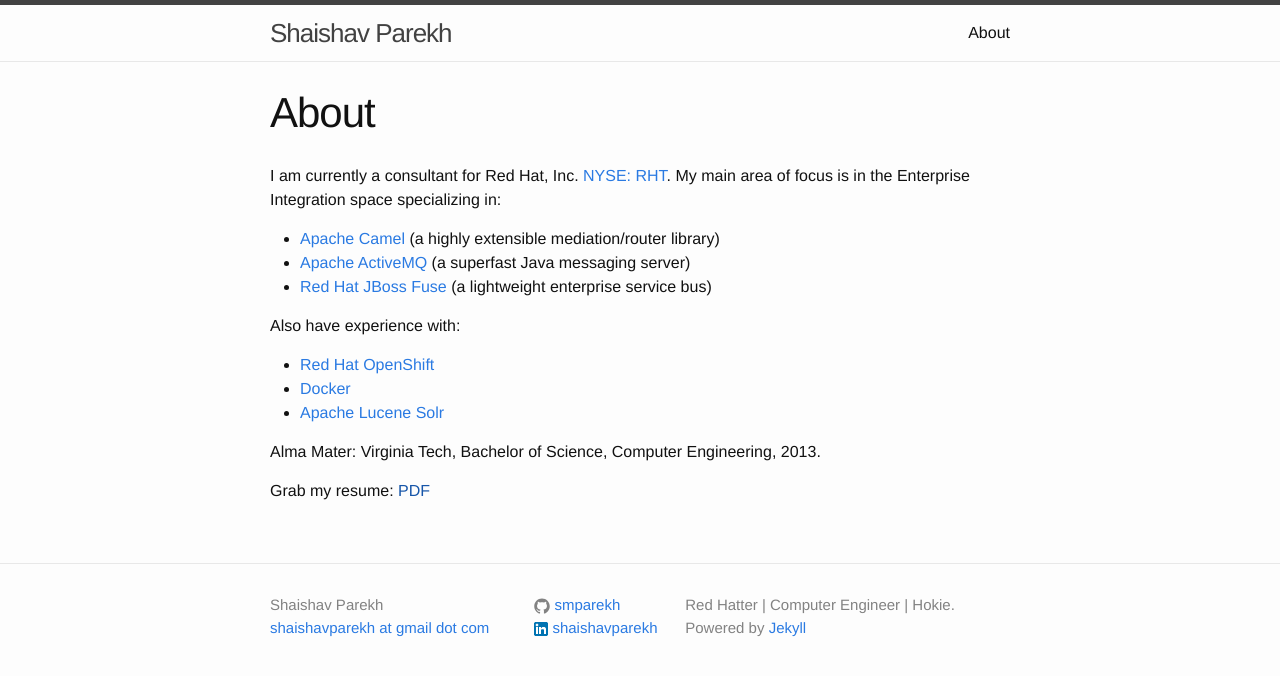
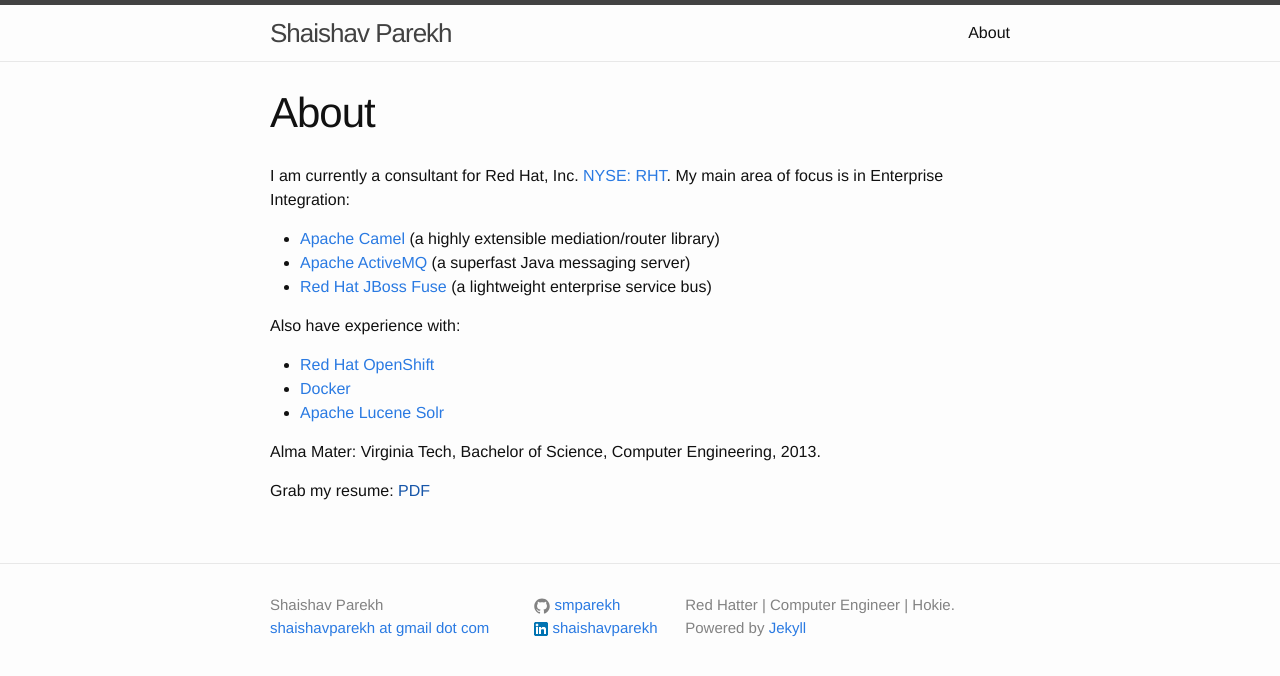
Before and after one commit to smparekh/smparekh.github.io, a Jekyll site: the page built from about.md, in a window 1280 px wide. Shown: the top 676 px of the page. Built offline with Jekyll 4.4.1, drawn with Linux system fonts in a browser that asks for light colours.

Commit message:
Fixed language in about

```diff
--- a/about.md
+++ b/about.md
@@ -4,7 +4,7 @@
 permalink: /about/
 ---
 
-I am currently a consultant for Red Hat, Inc. [NYSE: RHT](https://www.google.com/finance?cid=663462){:target="_blank"}. My main area of focus is in the Enterprise Integration space specializing in:
+I am currently a consultant for Red Hat, Inc. [NYSE: RHT](https://www.google.com/finance?cid=663462){:target="_blank"}. My main area of focus is in Enterprise Integration:
 
 * [Apache Camel][1]{:target="_blank"} (a highly extensible mediation/router library)
 * [Apache ActiveMQ][2]{:target="_blank"} (a superfast Java messaging server)
```
